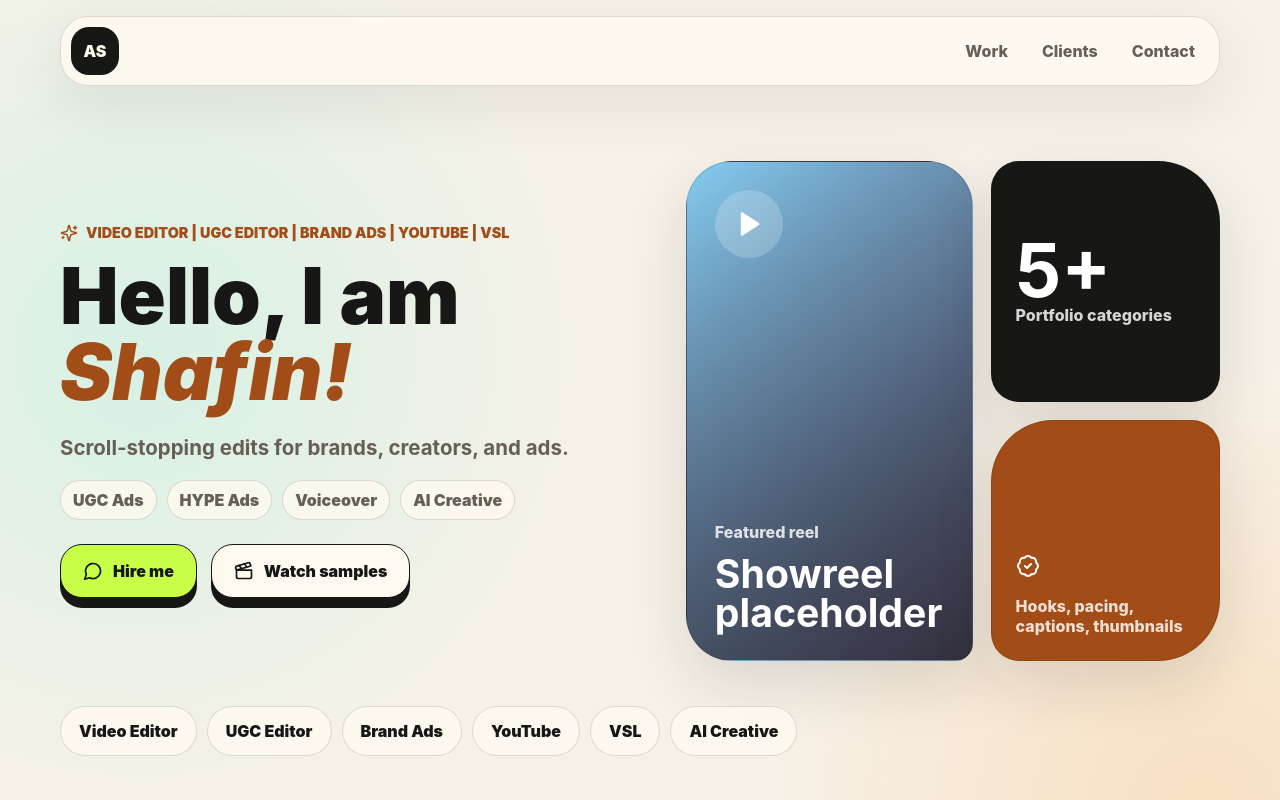
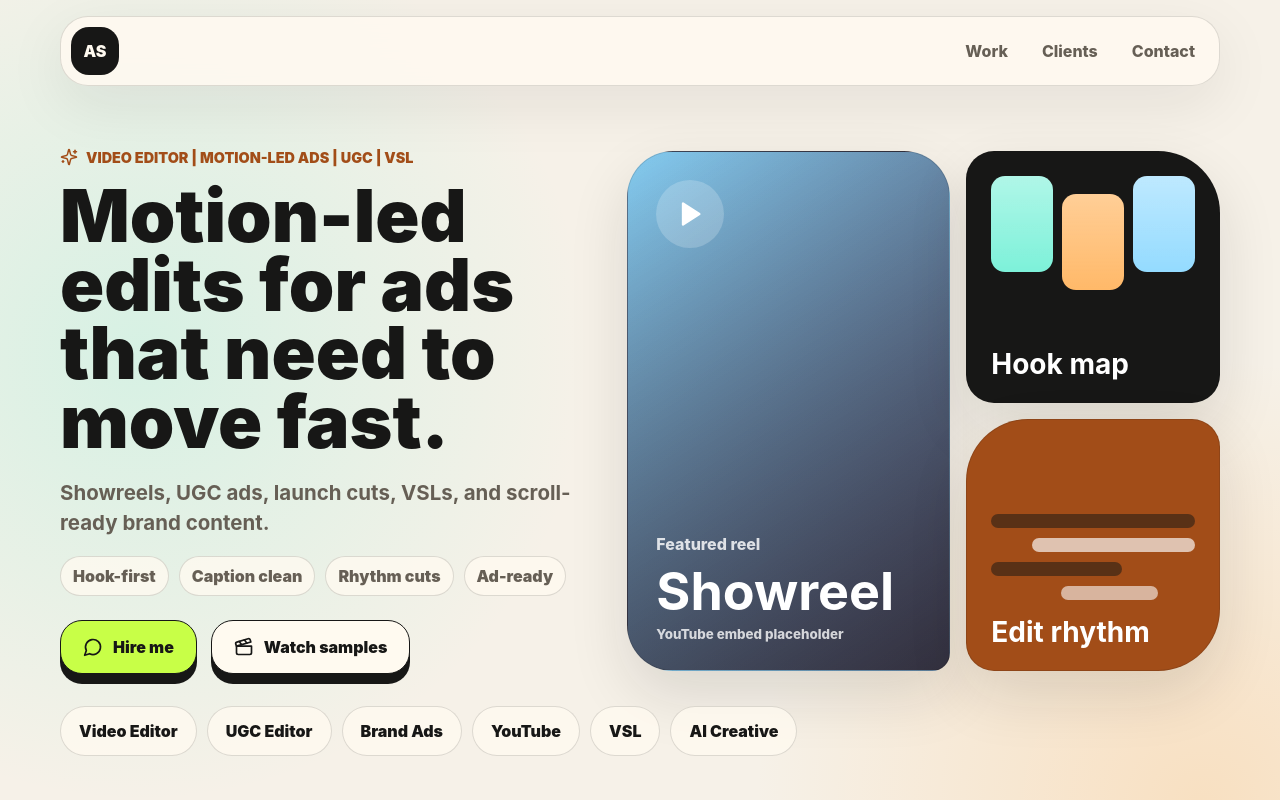
Before and after one commit to xeonshx/portfolio, a React (Vite) app: page / in a window 1280 px wide. Shown: the top 800 px of the page. Built offline with nearby package versions, Linux system fonts and the light colour scheme.

Commit message:
Explore motion designer hero concept

```diff
--- a/src/main.jsx
+++ b/src/main.jsx
@@ -126,15 +126,15 @@ function App() {
       <section id="top" className="hero">
         <div className="heroCopy">
           <p className="eyebrow">
-            <Sparkles size={18} /> Video Editor | UGC Editor | Brand Ads | YouTube | VSL
+            <Sparkles size={18} /> Video Editor | Motion-led Ads | UGC | VSL
           </p>
-          <h1>Hello, I am <span>Shafin!</span></h1>
-          <p className="lede">Scroll-stopping edits for brands, creators, and ads.</p>
+          <h1>Motion-led edits for ads that need to move fast.</h1>
+          <p className="lede">Showreels, UGC ads, launch cuts, VSLs, and scroll-ready brand content.</p>
           <div className="heroProof">
-            <span>UGC Ads</span>
-            <span>HYPE Ads</span>
-            <span>Voiceover</span>
-            <span>AI Creative</span>
+            <span>Hook-first</span>
+            <span>Caption clean</span>
+            <span>Rhythm cuts</span>
+            <span>Ad-ready</span>
           </div>
           <div className="heroActions">
             <a className="primaryBtn" href="https://wa.me/60178708152">
@@ -150,15 +150,25 @@ function App() {
           <div className="heroReel">
             <Play size={30} fill="currentColor" />
             <span>Featured reel</span>
-            <strong>Showreel placeholder</strong>
+            <strong>Showreel</strong>
+            <small>YouTube embed placeholder</small>
           </div>
-          <div className="heroMini dark">
-            <strong>5+</strong>
-            <span>Portfolio categories</span>
+          <div className="heroMini dark motionCard">
+            <div className="motionFrames">
+              <span></span>
+              <span></span>
+              <span></span>
+            </div>
+            <strong>Hook map</strong>
           </div>
-          <div className="heroMini warm">
-            <BadgeCheck size={24} />
-            <span>Hooks, pacing, captions, thumbnails</span>
+          <div className="heroMini warm motionCard">
+            <div className="timelineStrips">
+              <span></span>
+              <span></span>
+              <span></span>
+              <span></span>
+            </div>
+            <strong>Edit rhythm</strong>
           </div>
         </div>
       </section>
--- a/src/styles.css
+++ b/src/styles.css
@@ -89,8 +89,8 @@ main {
 
 .hero {
   display: grid;
-  grid-template-columns: minmax(0, 0.94fr) minmax(360px, 0.86fr);
-  gap: 42px;
+  grid-template-columns: minmax(0, 0.9fr) minmax(420px, 1fr);
+  gap: 34px;
   align-items: center;
   min-height: calc(88vh - 84px);
   width: min(1160px, calc(100% - 32px));
@@ -118,17 +118,12 @@ p {
 }
 
 h1 {
-  max-width: 720px;
+  max-width: 700px;
   margin-bottom: 22px;
-  font-size: clamp(3.4rem, 6.1vw, 6.7rem);
-  line-height: 0.98;
+  font-size: clamp(3.1rem, 5.7vw, 6rem);
+  line-height: 0.94;
   letter-spacing: 0;
   font-weight: 950;
-}
-
-h1 span {
-  color: var(--brown);
-  font-style: italic;
 }
 
 h2 {
@@ -220,9 +215,9 @@ h3 {
 
 .heroBoard {
   display: grid;
-  grid-template-columns: 1fr 0.8fr;
-  gap: 18px;
-  min-height: 500px;
+  grid-template-columns: 1.12fr 0.88fr;
+  gap: 16px;
+  min-height: 520px;
 }
 
 .heroReel,
@@ -236,7 +231,7 @@ h3 {
   display: flex;
   flex-direction: column;
   justify-content: flex-end;
-  min-height: 500px;
+  min-height: 520px;
   padding: 28px;
   border-radius: 46px 46px 18px 46px;
   background:
@@ -263,14 +258,20 @@ h3 {
 .heroReel strong {
   max-width: 280px;
   margin-top: 12px;
-  font-size: 2.45rem;
+  font-size: 3.25rem;
   line-height: 1;
+}
+
+.heroReel small {
+  margin-top: 8px;
+  color: rgba(255, 255, 255, 0.78);
+  font-weight: 850;
 }
 
 .heroMini {
   display: grid;
-  align-content: center;
-  min-height: 210px;
+  align-content: space-between;
+  min-height: 252px;
   padding: 24px;
   color: white;
 }
@@ -288,8 +289,68 @@ h3 {
 }
 
 .heroMini strong {
-  font-size: 4.6rem;
-  line-height: 0.9;
+  font-size: 1.75rem;
+  line-height: 1;
+}
+
+.motionCard {
+  gap: 18px;
+}
+
+.motionFrames {
+  display: grid;
+  grid-template-columns: repeat(3, 1fr);
+  gap: 9px;
+}
+
+.motionFrames span {
+  display: block;
+  aspect-ratio: 9 / 14;
+  border-radius: 14px;
+  background:
+    linear-gradient(180deg, rgba(255, 255, 255, 0.44), rgba(255, 255, 255, 0.08)),
+    var(--mint);
+}
+
+.motionFrames span:nth-child(2) {
+  transform: translateY(18px);
+  background:
+    linear-gradient(180deg, rgba(255, 255, 255, 0.36), rgba(255, 255, 255, 0.08)),
+    var(--orange);
+}
+
+.motionFrames span:nth-child(3) {
+  background:
+    linear-gradient(180deg, rgba(255, 255, 255, 0.44), rgba(255, 255, 255, 0.08)),
+    var(--sky);
+}
+
+.timelineStrips {
+  display: grid;
+  gap: 10px;
+}
+
+.timelineStrips span {
+  display: block;
+  height: 14px;
+  border-radius: 999px;
+  background: rgba(23, 23, 22, 0.52);
+}
+
+.timelineStrips span:nth-child(2) {
+  width: 80%;
+  margin-left: 20%;
+  background: rgba(255, 255, 255, 0.66);
+}
+
+.timelineStrips span:nth-child(3) {
+  width: 64%;
+}
+
+.timelineStrips span:nth-child(4) {
+  width: 48%;
+  margin-left: 34%;
+  background: rgba(255, 255, 255, 0.58);
 }
 
 .categoryRail {
```
